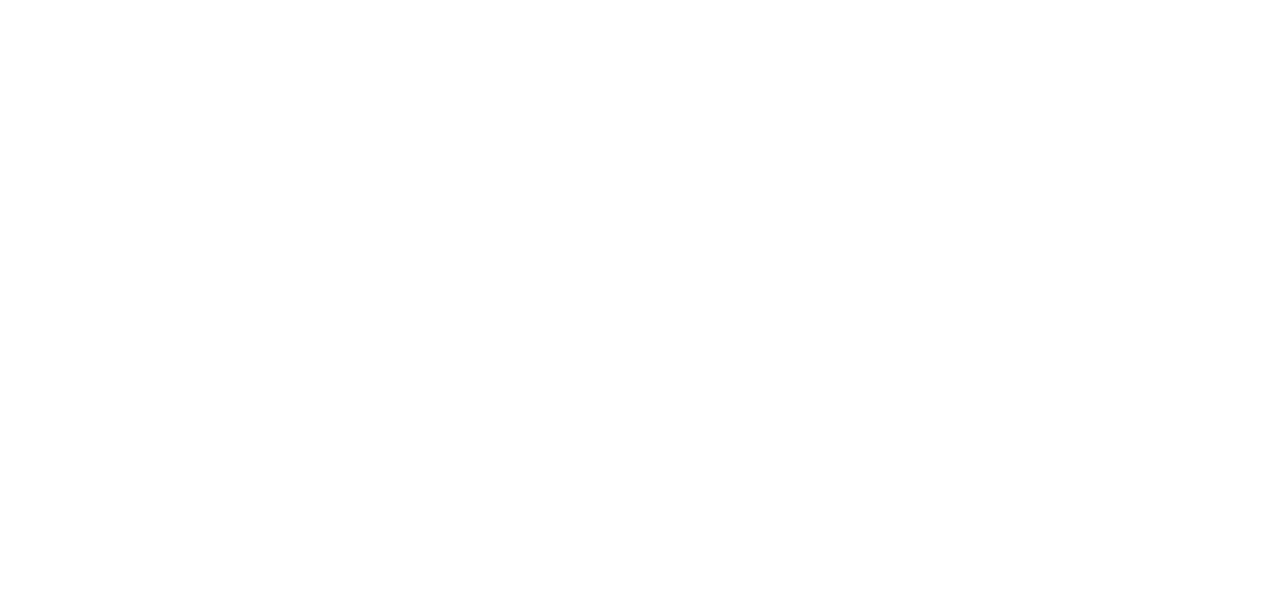
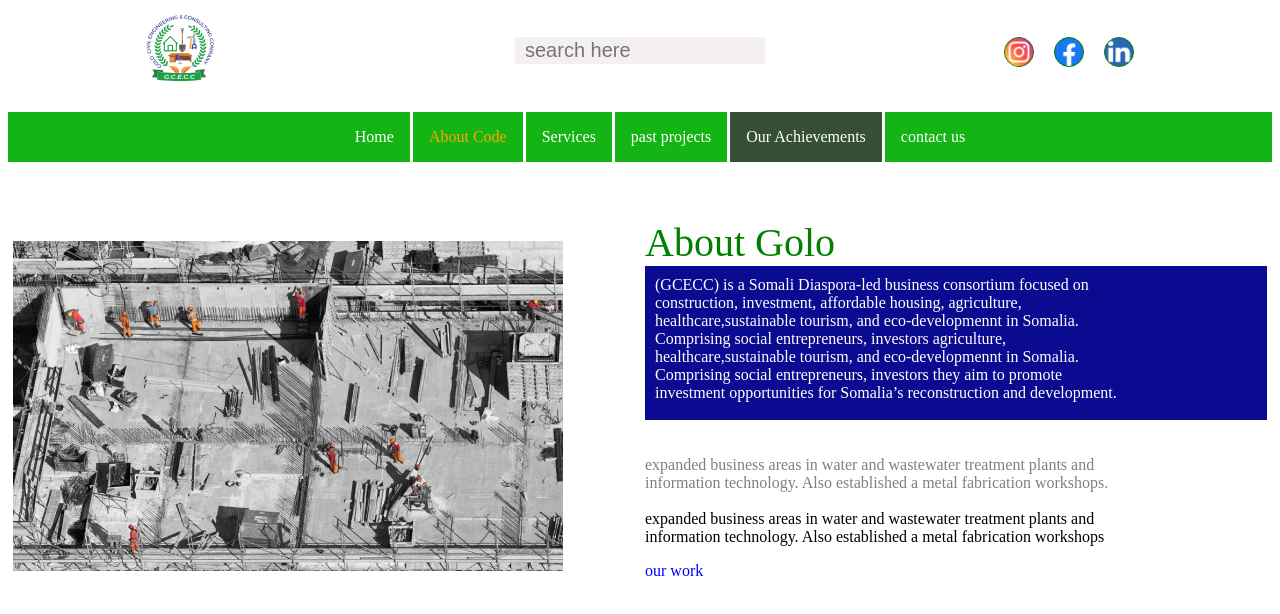
Before and after one commit to skye8-tech/construction-company-group2, a plain HTML site: page achievement.html in a window 1280 px wide. Drawn offline with Linux system fonts and the light colour scheme.

Commit message:
my second section of construction company group 2

```diff
--- a/achievement.html
+++ b/achievement.html
@@ -0,0 +1,79 @@
+<!DOCTYPE html>
+<html lang="en">
+    <head>
+        <meta charset="UTF-8" />
+        <meta name="viewport" content="width=device-width, initial-scale=1.0" />
+        <title>Construction-company</title>
+        <link rel="stylesheet" href="assets/styles/styles.css" />
+      </head>
+      <body>
+       <header>
+         <div class="sect">
+          <div class="logo">
+            <img src="assets/images/div.elementor-element.png" alt="" />
+          </div>
+
+          <div class="search_box" style="text-align: center">
+            <input type="search" placeholder="search here" />
+            <span class="fa fa-search"></span>
+          </div>
+          <div class="social">
+            <a href="" class="social">
+              <img src="assets/images/instagram.png" alt="" />
+            </a>
+            <a href="" class="social">
+              <img src="assets/images/facebook.png" alt="" />
+            </a>
+            <a href="" class="social"
+              ><img
+                src="assets/images/5296501_linkedin_network_linkedin logo_icon.png"
+                alt=""
+            /></a>
+          </div>
+        </div>
+        <nav>
+          <ul class="home">
+            <li><a href="" >Home </a></li>
+            <li><a href="" style="color: orange;">About Code</a></li>
+            <li><a href="">Services</a></li>
+            <li><a href="">past projects</a></li>
+            <li  class="active"><a href="" >Our Achievements</a></li>
+            <li  style="border-right: none;"><a href="">contact us</a></li>
+          </ul>
+        </nav> <br> <br>
+        <section class="header-section">
+            <div class="row">
+            <div class="column">
+                <img src="assets/images/Golo-Hero-1024x614.jpg (1).png" alt="">
+            </div> <br>
+        <di class="column">
+                <div class="mon">About Golo</div>
+            <div class="inline">
+
+                    (GCECC) is a Somali Diaspora-led business consortium
+                    focused on <br> construction, investment,  affordable housing,
+                    agriculture, <br> healthcare,sustainable tourism, and eco-developmennt
+                    in Somalia. <br> Comprising social entrepreneurs, investors
+                    agriculture, <br> healthcare,sustainable tourism, and eco-developmennt
+                    in Somalia. <br> Comprising social entrepreneurs, investors
+                    they aim to promote <br> investment opportunities for Somalia’s
+                    reconstruction and development. <br> <br>
+            </div> <br><br>
+
+                <div class="gray">
+                    expanded business areas in water and wastewater treatment plants and <br>
+                    information technology. Also established a metal fabrication workshops.
+
+            </div><br>
+                <div class="wap">
+                    expanded business areas in water and wastewater treatment plants and <br>
+                    information technology. Also established a metal fabrication workshops
+                </div>
+                    <p class="blu">our work</p>
+
+
+                </div>
+        </div>
+        </section>
+</body>
+</html>
--- a/assets/styles/styles.css
+++ b/assets/styles/styles.css
@@ -252,3 +252,29 @@ h2{
     font-size: 45px;
     color: orange;
 }
+/*header*/
+.header-seection{
+
+}
+.inline{
+  background-color: rgb(11, 11, 145);
+  color: white;
+  padding-left: 10px;
+  padding-top: 10px;
+  padding-right: 5px;
+
+}
+.gray{
+  color: gray;
+}
+.blu{
+  color: blue;
+}
+.mon{
+color: green;
+font-size: 40px;
+}
+.active{
+  background-color:rgb(53, 80, 53)!important;
+
+}
```
